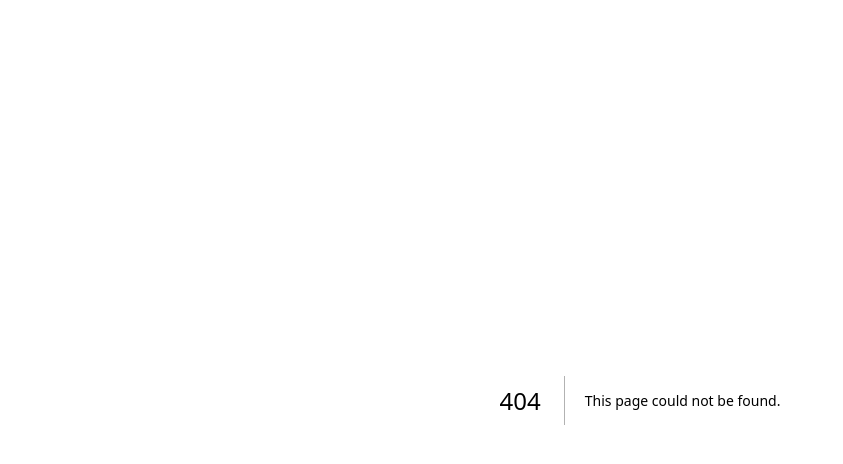
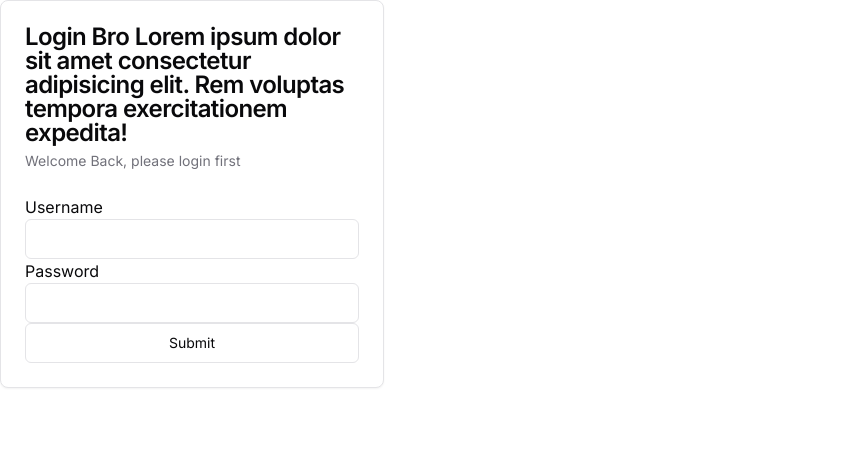
Before and after one commit to nur-wahid123/next-sosmed-fe, a Next.js app: page /login in a window 1280 px wide. Before the commit this address had no page. Shown: the top 464 px of the page, without its empty margins (0-843 px from the left). Built offline with nearby package versions, Linux system fonts and the light colour scheme.

Commit message:
nothing happen

```diff
--- a/package.json
+++ b/package.json
@@ -9,13 +9,16 @@
     "lint": "next lint"
   },
   "dependencies": {
+    "@radix-ui/react-label": "^2.1.0",
     "@radix-ui/react-slot": "^1.1.0",
+    "card": "^2.5.4",
     "class-variance-authority": "^0.7.0",
     "clsx": "^2.1.1",
     "lucide-react": "^0.436.0",
     "next": "14.2.7",
     "react": "^18",
     "react-dom": "^18",
+    "shadcn": "^2.0.1",
     "tailwind-merge": "^2.5.2",
     "tailwindcss-animate": "^1.0.7"
   },
--- /dev/null
+++ b/src/app/login/page.tsx
@@ -0,0 +1,57 @@
+"use client";
+
+import { ChangeEvent, FormEvent, FormEventHandler, useState } from "react";
+import { LoginForm } from "@/lib/Types";
+import {
+  Card,
+  CardContent,
+  CardDescription,
+  CardFooter,
+  CardHeader,
+  CardTitle,
+} from "@/components/ui/card";
+import { Input } from "@/components/ui/input";
+import { Label } from "@radix-ui/react-label";
+
+const Page = () => {
+  const [loginForm, setLoginForm] = useState(new LoginForm());
+  const handleChange = (e: ChangeEvent<HTMLInputElement>) => {
+    setLoginForm({ ...loginForm, [e.target.name]: e.target.value });
+  };
+  const handleSubmit = (e: FormEvent<HTMLFormElement>) => {
+    e.preventDefault();
+    console.log(loginForm);
+  };
+  return (
+    <div className="grid w-full max-w-sm items-center gap-1.5">
+      <Card>
+        <CardHeader>
+          <CardTitle>Login Bro Lorem ipsum dolor sit amet consectetur adipisicing elit. Rem voluptas tempora exercitationem expedita!</CardTitle>
+          <CardDescription>Welcome Back, please login first</CardDescription>
+        </CardHeader>
+        <CardContent>
+          <form onSubmit={handleSubmit}>
+            <Label htmlFor="username">Username</Label>
+            <Input
+              onChange={handleChange}
+              type="text"
+              id="username"
+              name="username"
+              required
+            />
+            <Label htmlFor="password">Password</Label>
+            <Input
+              onChange={handleChange}
+              type="password"
+              id="password"
+              name="password"
+              required
+            />
+            <Input type="submit" />
+          </form>
+        </CardContent>
+      </Card>
+    </div>
+  );
+};
+export default Page;
--- /dev/null
+++ b/src/components/ui/card.tsx
@@ -0,0 +1,79 @@
+import * as React from "react"
+
+import { cn } from "@/lib/utils"
+
+const Card = React.forwardRef<
+  HTMLDivElement,
+  React.HTMLAttributes<HTMLDivElement>
+>(({ className, ...props }, ref) => (
+  <div
+    ref={ref}
+    className={cn(
+      "rounded-lg border bg-card text-card-foreground shadow-sm",
+      className
+    )}
+    {...props}
+  />
+))
+Card.displayName = "Card"
+
+const CardHeader = React.forwardRef<
+  HTMLDivElement,
+  React.HTMLAttributes<HTMLDivElement>
+>(({ className, ...props }, ref) => (
+  <div
+    ref={ref}
+    className={cn("flex flex-col space-y-1.5 p-6", className)}
+    {...props}
+  />
+))
+CardHeader.displayName = "CardHeader"
+
+const CardTitle = React.forwardRef<
+  HTMLParagraphElement,
+  React.HTMLAttributes<HTMLHeadingElement>
+>(({ className, ...props }, ref) => (
+  <h3
+    ref={ref}
+    className={cn(
+      "text-2xl font-semibold leading-none tracking-tight",
+      className
+    )}
+    {...props}
+  />
+))
+CardTitle.displayName = "CardTitle"
+
+const CardDescription = React.forwardRef<
+  HTMLParagraphElement,
+  React.HTMLAttributes<HTMLParagraphElement>
+>(({ className, ...props }, ref) => (
+  <p
+    ref={ref}
+    className={cn("text-sm text-muted-foreground", className)}
+    {...props}
+  />
+))
+CardDescription.displayName = "CardDescription"
+
+const CardContent = React.forwardRef<
+  HTMLDivElement,
+  React.HTMLAttributes<HTMLDivElement>
+>(({ className, ...props }, ref) => (
+  <div ref={ref} className={cn("p-6 pt-0", className)} {...props} />
+))
+CardContent.displayName = "CardContent"
+
+const CardFooter = React.forwardRef<
+  HTMLDivElement,
+  React.HTMLAttributes<HTMLDivElement>
+>(({ className, ...props }, ref) => (
+  <div
+    ref={ref}
+    className={cn("flex items-center p-6 pt-0", className)}
+    {...props}
+  />
+))
+CardFooter.displayName = "CardFooter"
+
+export { Card, CardHeader, CardFooter, CardTitle, CardDescription, CardContent }
--- /dev/null
+++ b/src/components/ui/input.tsx
@@ -0,0 +1,25 @@
+import * as React from "react"
+
+import { cn } from "@/lib/utils"
+
+export interface InputProps
+  extends React.InputHTMLAttributes<HTMLInputElement> {}
+
+const Input = React.forwardRef<HTMLInputElement, InputProps>(
+  ({ className, type, ...props }, ref) => {
+    return (
+      <input
+        type={type}
+        className={cn(
+          "flex h-10 w-full rounded-md border border-input bg-background px-3 py-2 text-sm ring-offset-background file:border-0 file:bg-transparent file:text-sm file:font-medium placeholder:text-muted-foreground focus-visible:outline-none focus-visible:ring-2 focus-visible:ring-ring focus-visible:ring-offset-2 disabled:cursor-not-allowed disabled:opacity-50",
+          className
+        )}
+        ref={ref}
+        {...props}
+      />
+    )
+  }
+)
+Input.displayName = "Input"
+
+export { Input }
--- /dev/null
+++ b/src/components/ui/label.tsx
@@ -0,0 +1,26 @@
+"use client"
+
+import * as React from "react"
+import * as LabelPrimitive from "@radix-ui/react-label"
+import { cva, type VariantProps } from "class-variance-authority"
+
+import { cn } from "@/lib/utils"
+
+const labelVariants = cva(
+  "text-sm font-medium leading-none peer-disabled:cursor-not-allowed peer-disabled:opacity-70"
+)
+
+const Label = React.forwardRef<
+  React.ElementRef<typeof LabelPrimitive.Root>,
+  React.ComponentPropsWithoutRef<typeof LabelPrimitive.Root> &
+    VariantProps<typeof labelVariants>
+>(({ className, ...props }, ref) => (
+  <LabelPrimitive.Root
+    ref={ref}
+    className={cn(labelVariants(), className)}
+    {...props}
+  />
+))
+Label.displayName = LabelPrimitive.Root.displayName
+
+export { Label }
--- /dev/null
+++ b/src/lib/Types.ts
@@ -0,0 +1,8 @@
+export class LoginForm{
+    username:string
+    password:string
+    constructor(){
+        this.username=""
+        this.password=""
+    }
+}
```
Also changed, not shown: 2 other files (tests, documents, lock files or other folders).
